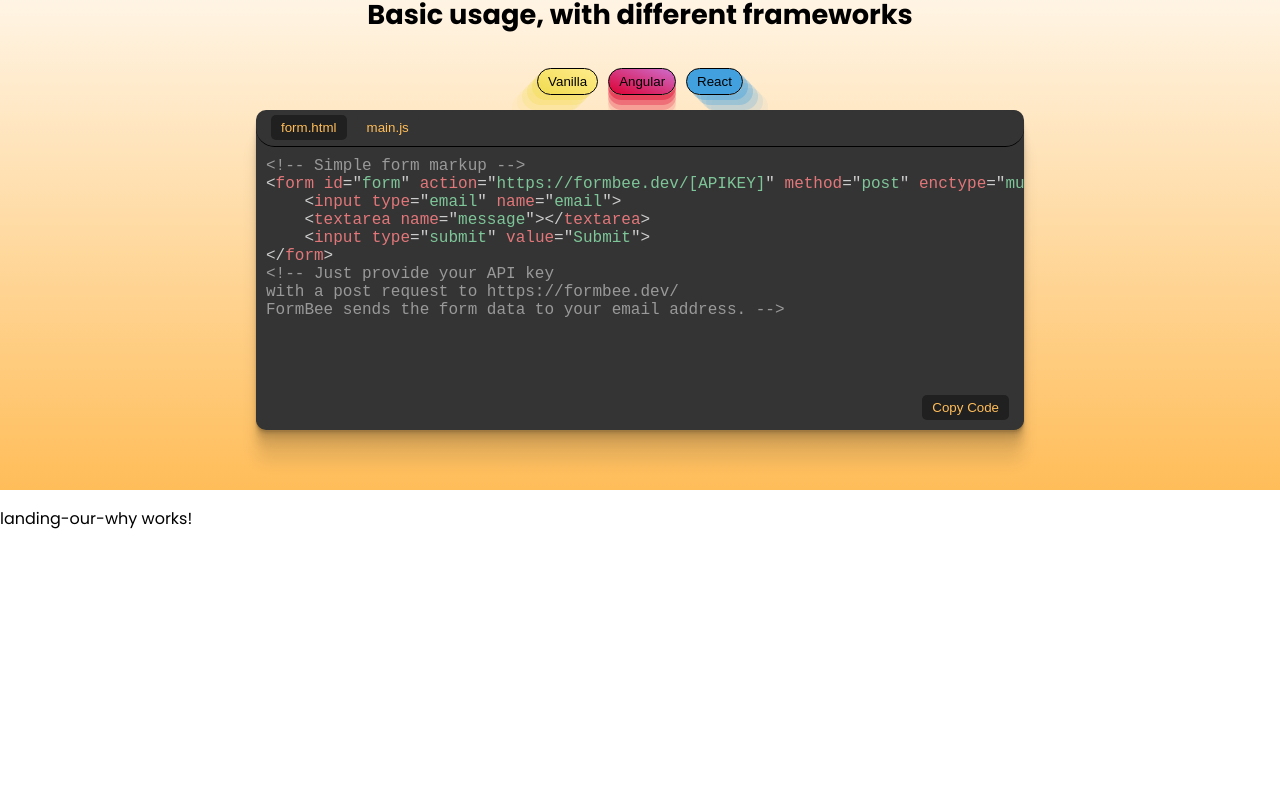
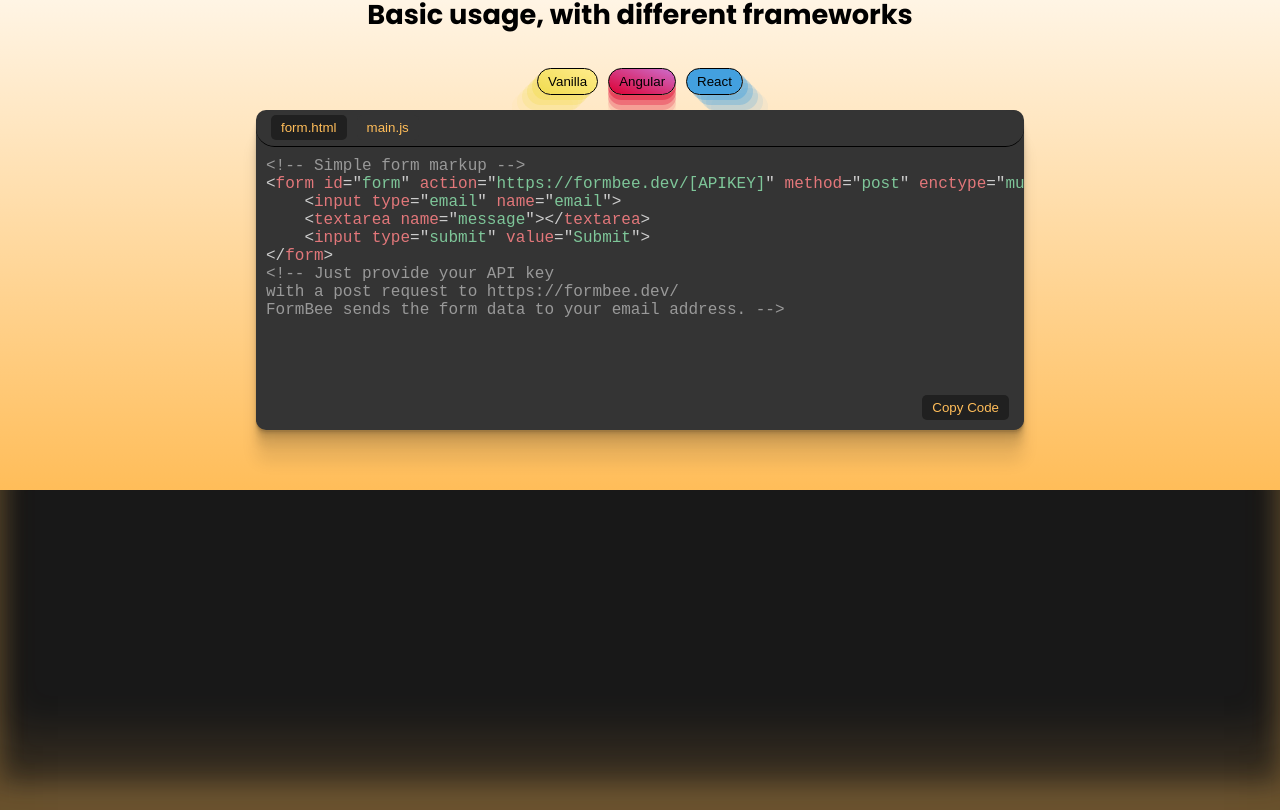
Before and after one commit to FormBee/FormBee, an Angular app in the folder client/FormBee/: page /home in a window 1280 px wide. Shown: the part 849-1659 px from the top of the page. Before the commit the page ends 1396 px from the top, so only its background shows below. Built offline with nearby package versions, Linux system fonts and the light colour scheme.

Commit message:
Added background styling to our why component, and added new features component.

```diff
--- a/client/FormBee/src/app/landing-code-examples/landing-code-examples.component.scss
+++ b/client/FormBee/src/app/landing-code-examples/landing-code-examples.component.scss
@@ -77,6 +77,7 @@
 height: fit-content;
 padding-top: 20px;
 padding-bottom: 20px;
+
 }
 
 .fw-nav {
--- /dev/null
+++ b/client/FormBee/src/app/landing-features/landing-features.component.html
@@ -0,0 +1 @@
+<p>landing-features works!</p>
--- a/client/FormBee/src/app/landing-our-why/landing-our-why.component.html
+++ b/client/FormBee/src/app/landing-our-why/landing-our-why.component.html
@@ -1 +1,2 @@
-<p>landing-our-why works!</p>
+<section class="section-container">
+</section>
--- a/client/FormBee/src/app/landing-our-why/landing-our-why.component.scss
+++ b/client/FormBee/src/app/landing-our-why/landing-our-why.component.scss
@@ -0,0 +1,5 @@
+.section-container {
+    background-color: rgb(24, 24, 24);
+    height: 40vh;
+    box-shadow: rgba(#ffbd59, 0.17) 0px -23px 25px 0px inset, rgba(#ffbd59, 0.15) 0px -36px 30px 0px inset, rgba(#ffbd59, 0.1) 0px -79px 40px 0px inset, rgba(#ffbd59, 0.06) 0px 2px 1px, rgba(#ffbd59, 0.09) 0px 4px 2px, rgba(#ffbd59, 0.09) 0px 8px 4px, rgba(#ffbd59, 0.09) 0px 16px 8px, rgba(#ffbd59, 0.09) 0px 32px 16px;
+}
```
Also changed, not shown: client/FormBee/src/app/landing-features/landing-features.component.ts (added, +12 -0 lines), client/FormBee/src/app/landing-features/landing-features.component.scss (added), 1 other file (tests, documents, lock files or other folders).
